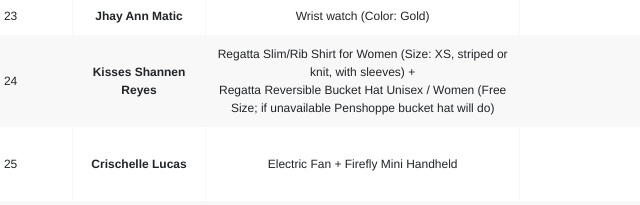
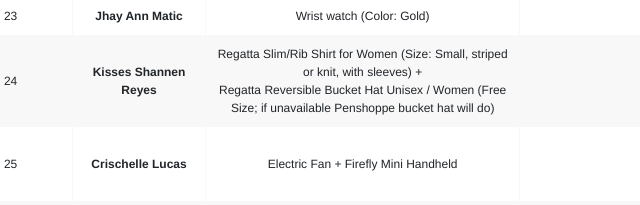
Before and after one commit to kishannen/alphawishlist2024, a plain HTML site: page index.html in a window 1280 px wide. Shown: the part 1633-1838 px from the top of the page, 92-732 px from the left. Drawn offline with nearby package versions, Linux system fonts and the light colour scheme.

Commit message:
Update index.html

```diff
--- a/index.html
+++ b/index.html
@@ -358,7 +358,7 @@
             <tr>
                 <td>24</td>
                 <td class="name">Kisses Shannen Reyes</td>
-                <td>Regatta Slim/Rib Shirt for Women (Size: XS, striped or knit, with sleeves) + <br>
+                <td>Regatta Slim/Rib Shirt for Women (Size: Small, striped or knit, with sleeves) + <br>
                     Regatta Reversible Bucket Hat Unisex / Women (Free Size; if unavailable Penshoppe bucket hat will do)</td>
                 <td>Regatta Outlets</td>
             </tr>
```
